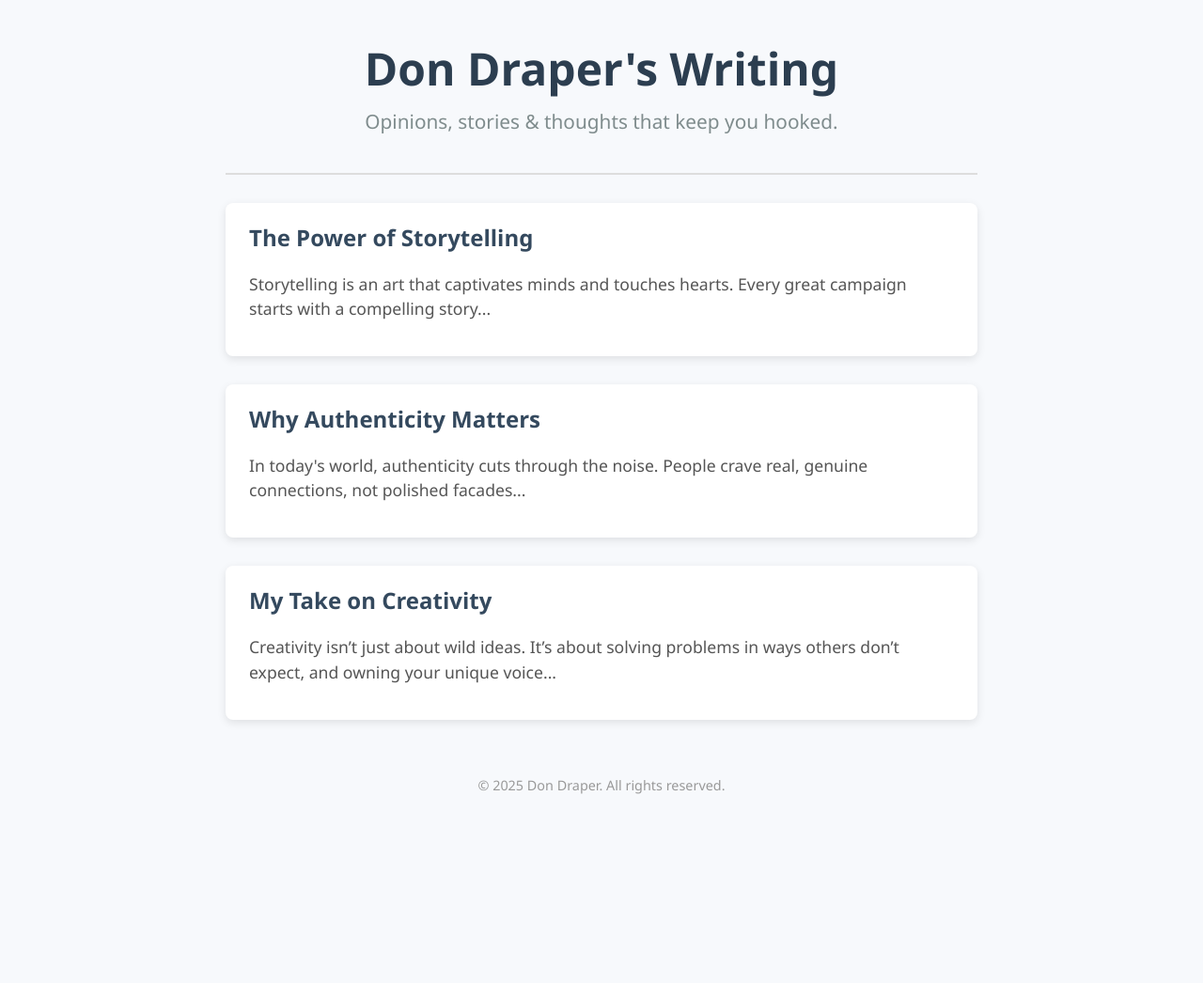
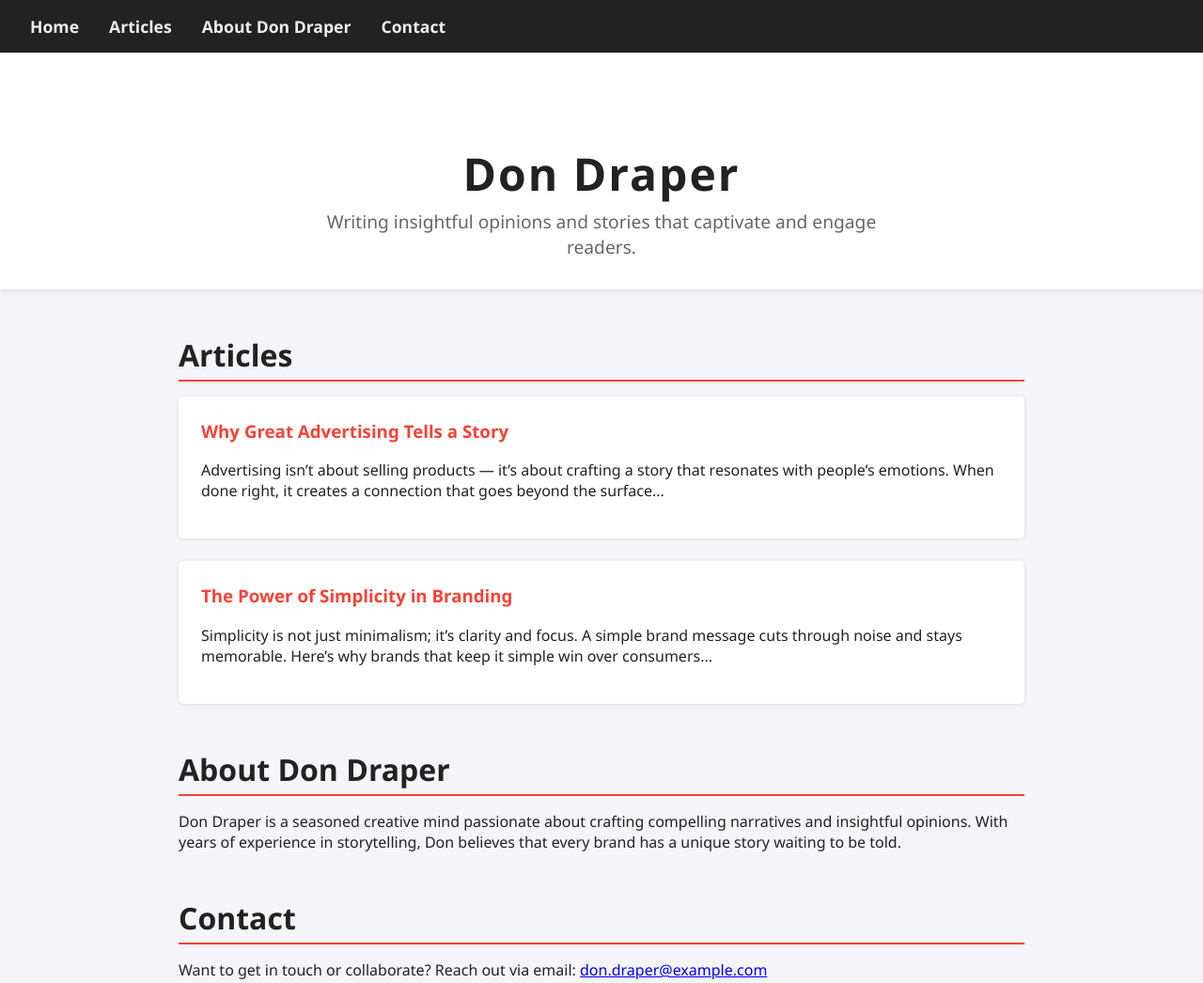
Before and after one commit to Do-creator-sys/do-creator-sys.-github.io, a plain HTML site: page index.html in a window 1280 px wide. Shown: the top 1046 px of the page at 94% size. Before the commit the page ends 875 px from the top, so only its background shows below. Drawn offline with Linux system fonts and the light colour scheme.

Commit message:
Update index.html

```diff
--- a/index.html
+++ b/index.html
@@ -3,84 +3,137 @@
 <head>
   <meta charset="UTF-8" />
   <meta name="viewport" content="width=device-width, initial-scale=1" />
-  <title>Don Draper's Writing</title>
+  <title>Don Draper - Writing Portfolio</title>
   <style>
     body {
       font-family: 'Segoe UI', Tahoma, Geneva, Verdana, sans-serif;
-      background: #f7f9fc;
+      margin: 0;
+      background: #f4f4f9;
       color: #222;
+    }
+    nav {
+      background-color: #222;
+      padding: 1em 2em;
+      position: sticky;
+      top: 0;
+      z-index: 1000;
+    }
+    nav ul {
+      list-style: none;
       margin: 0;
-      padding: 0 20px;
-      max-width: 800px;
-      margin-left: auto;
-      margin-right: auto;
+      padding: 0;
+      display: flex;
+      gap: 2rem;
+      justify-content: flex-start;
+    }
+    nav ul li {
+      display: inline;
+    }
+    nav ul li a {
+      text-decoration: none;
+      color: #eee;
+      font-weight: 600;
+      font-size: 1.1rem;
+      transition: color 0.3s ease;
+    }
+    nav ul li a:hover {
+      color: #f44336;
     }
     header {
-      padding: 40px 0 20px;
+      padding: 4rem 2rem 2rem;
       text-align: center;
-      border-bottom: 2px solid #ddd;
+      background: #fff;
+      box-shadow: 0 2px 5px rgba(0,0,0,0.1);
     }
     header h1 {
-      font-size: 3em;
-      margin: 0;
-      color: #2c3e50;
+      font-size: 3rem;
+      margin-bottom: 0.3rem;
+      letter-spacing: 2px;
     }
     header p {
-      font-size: 1.3em;
-      color: #7f8c8d;
-      margin-top: 10px;
+      font-size: 1.2rem;
+      color: #666;
+      max-width: 600px;
+      margin: 0 auto;
     }
-    section.post {
-      background: white;
-      border-radius: 8px;
-      box-shadow: 0 3px 10px rgba(0,0,0,0.1);
-      margin-top: 30px;
-      padding: 20px 25px;
-      transition: box-shadow 0.3s ease;
+    section {
+      max-width: 900px;
+      margin: 3rem auto;
+      padding: 0 1rem;
     }
-    section.post:hover {
-      box-shadow: 0 8px 20px rgba(0,0,0,0.15);
+    section h2 {
+      border-bottom: 2px solid #f44336;
+      padding-bottom: 0.3rem;
+      margin-bottom: 1rem;
+      font-size: 2rem;
+      color: #222;
     }
-    section.post h2 {
+    article {
+      background: #fff;
+      padding: 1.5rem;
+      margin-bottom: 1.5rem;
+      border-radius: 5px;
+      box-shadow: 0 1px 4px rgba(0,0,0,0.1);
+    }
+    article h3 {
       margin-top: 0;
-      color: #34495e;
-    }
-    section.post p {
-      font-size: 1.1em;
-      line-height: 1.5em;
-      color: #555;
+      color: #f44336;
     }
     footer {
+      background: #222;
+      color: #eee;
       text-align: center;
-      margin: 60px 0 30px;
-      color: #999;
-      font-size: 0.9em;
+      padding: 1rem;
+      margin-top: 3rem;
+      font-size: 0.9rem;
     }
   </style>
 </head>
 <body>
-  <header>
-    <h1>Don Draper's Writing</h1>
-    <p>Opinions, stories & thoughts that keep you hooked.</p>
+
+<nav>
+  <ul>
+    <li><a href="#home">Home</a></li>
+    <li><a href="#articles">Articles</a></li>
+    <li><a href="#about">About Don Draper</a></li>
+    <li><a href="#contact">Contact</a></li>
+  </ul>
+</nav>
+
+<header id="home">
+  <h1>Don Draper</h1>
+  <p>Writing insightful opinions and stories that captivate and engage readers.</p>
 </header>
 
-  <section class="post">
-    <h2>The Power of Storytelling</h2>
-    <p>Storytelling is an art that captivates minds and touches hearts. Every great campaign starts with a compelling story...</p>
+<section id="articles">
+  <h2>Articles</h2>
+
+  <article>
+    <h3>Why Great Advertising Tells a Story</h3>
+    <p>Advertising isn’t about selling products — it’s about crafting a story that resonates with people’s emotions. When done right, it creates a connection that goes beyond the surface...</p>
+  </article>
+
+  <article>
+    <h3>The Power of Simplicity in Branding</h3>
+    <p>Simplicity is not just minimalism; it’s clarity and focus. A simple brand message cuts through noise and stays memorable. Here’s why brands that keep it simple win over consumers...</p>
+  </article>
+
+  <!-- Add your own articles below by duplicating the <article> block -->
 </section>
 
-  <section class="post">
-    <h2>Why Authenticity Matters</h2>
-    <p>In today's world, authenticity cuts through the noise. People crave real, genuine connections, not polished facades...</p>
+<section id="about">
+  <h2>About Don Draper</h2>
+  <p>Don Draper is a seasoned creative mind passionate about crafting compelling narratives and insightful opinions. With years of experience in storytelling, Don believes that every brand has a unique story waiting to be told.</p>
 </section>
 
-  <section class="post">
-    <h2>My Take on Creativity</h2>
-    <p>Creativity isn’t just about wild ideas. It’s about solving problems in ways others don’t expect, and owning your unique voice...</p>
+<section id="contact">
+  <h2>Contact</h2>
+  <p>Want to get in touch or collaborate? Reach out via email: <a href="mailto:don.draper@example.com">don.draper@example.com</a></p>
 </section>
 
 <footer>
-    &copy; 2025 Don Draper. All rights reserved.
+  &copy; 2025 Don Draper | All rights reserved.
 </footer>
+
 </body>
 </html>
```
Lines whose indentation alone changed are shown as unchanged.
